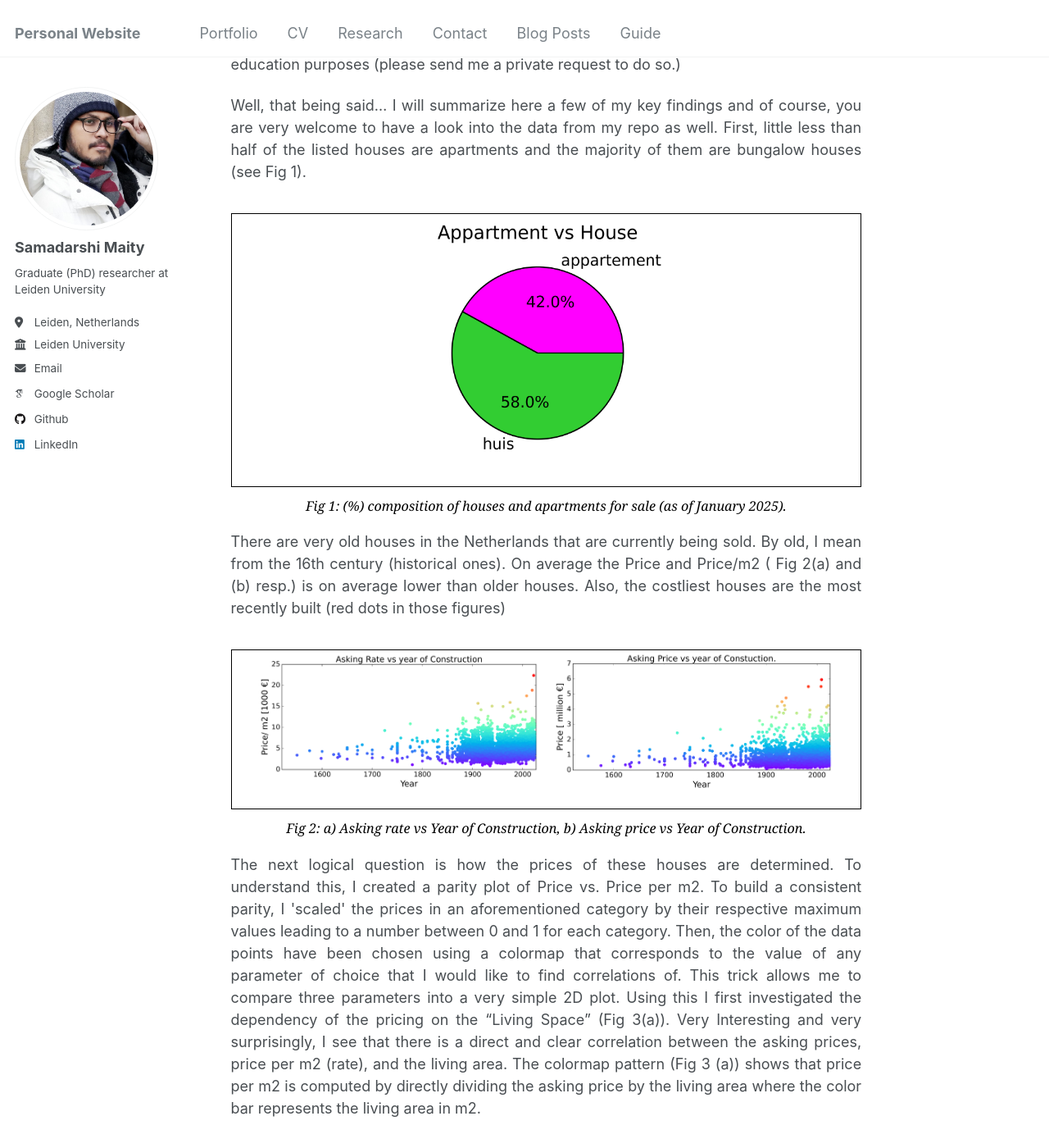
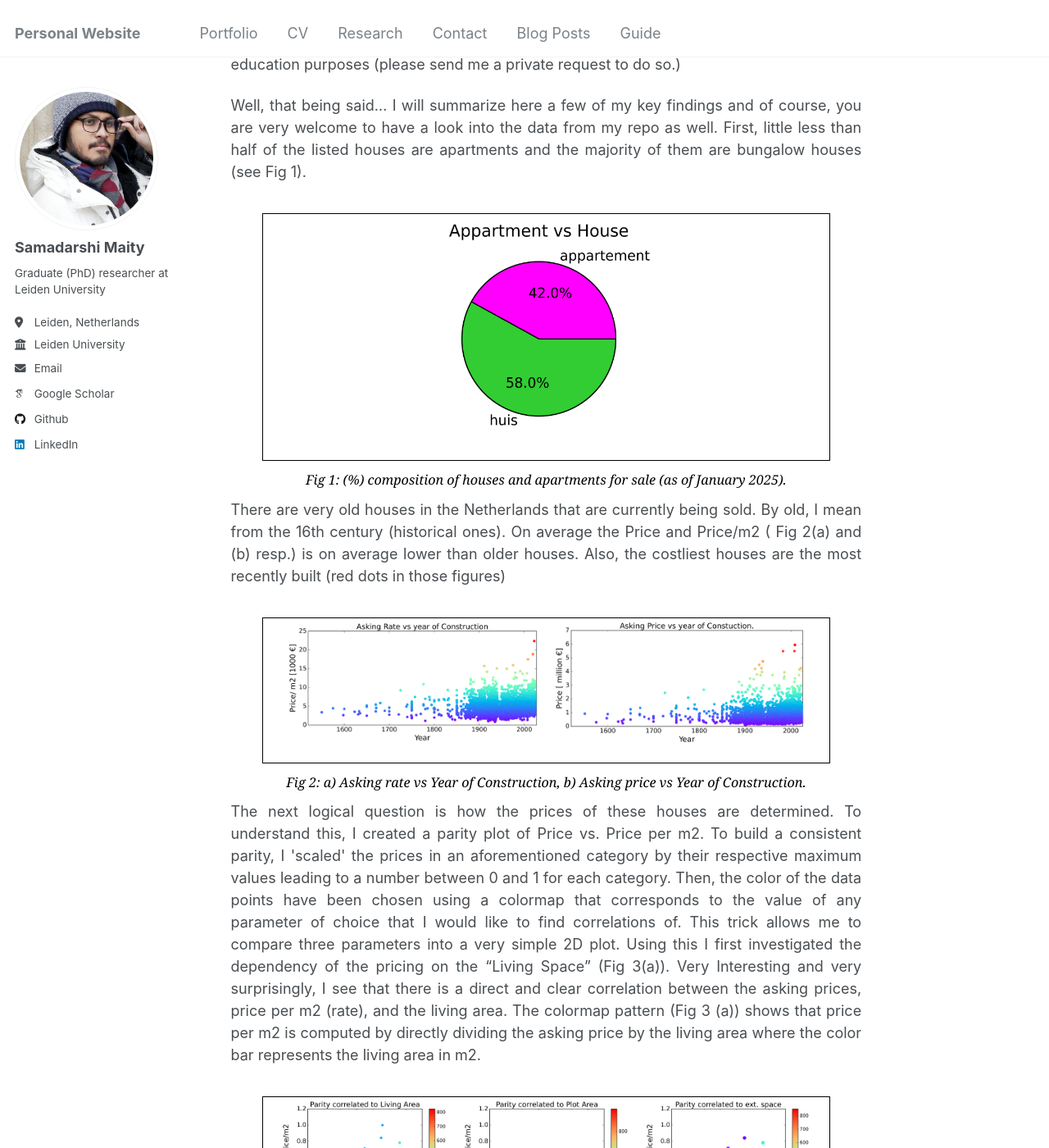
Before and after one commit to Samadarshi-Maity/Samadarshi-Maity.github.io, a Jekyll site: the page built from _portfolio/portfolio-2.html, in a window 1280 px wide and 1400 px high, scrolled down 737 px. Shown: the whole window at 82% size. Built offline with Jekyll 4.4.1, drawn with Linux system fonts in a browser that asks for light colours; some web fonts are replaced.

Commit message:
Update portfolio-2.html

```diff
--- a/_portfolio/portfolio-2.html
+++ b/_portfolio/portfolio-2.html
@@ -18,7 +18,7 @@ collection: portfolio
             align-items: center; /* Centers the figure */
             justify-content: center;
             text-align: center; /* Ensures caption is centered */
-            margin-bottom: 10px; /* Adds spacing between groups */
+            margin-bottom: 2px; /* Adds spacing between groups */
         }
 
         /* Container for images */
@@ -27,8 +27,8 @@ collection: portfolio
             justify-content: center; /* Center images */
             align-items: center; /* Align images vertically */
             flex-wrap: wrap; /* Allows wrapping for responsiveness */
-            width: 100%; /* Adjusts width */
-            max-width: 900px; /* Prevents excessive stretching */
+            width: 90%; /* Adjusts width */
+            max-width: 700px; /* Prevents excessive stretching */
             border: 1px solid black; /* Border around the images */
             padding: 1px; /* Space inside the border */
             box-sizing: border-box; /* Ensures padding doesn’t increase size */
@@ -65,7 +65,7 @@ collection: portfolio
         }
 
         /* Responsive: Stack images on smaller screens */
-        @media (max-width: 600px) {
+        @media (max-width: 400px) {
             .image-container img {
                 width: 100%; /* Full width when stacked */
             }
```
